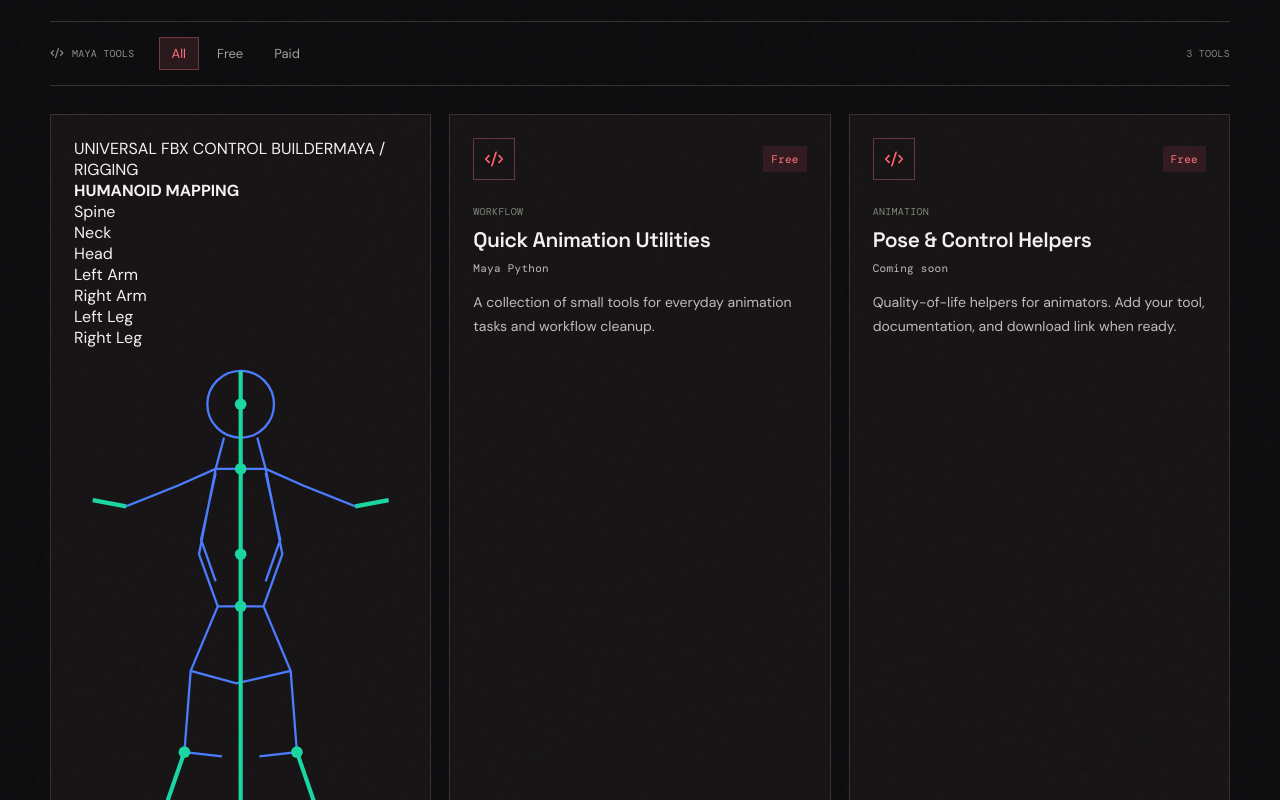
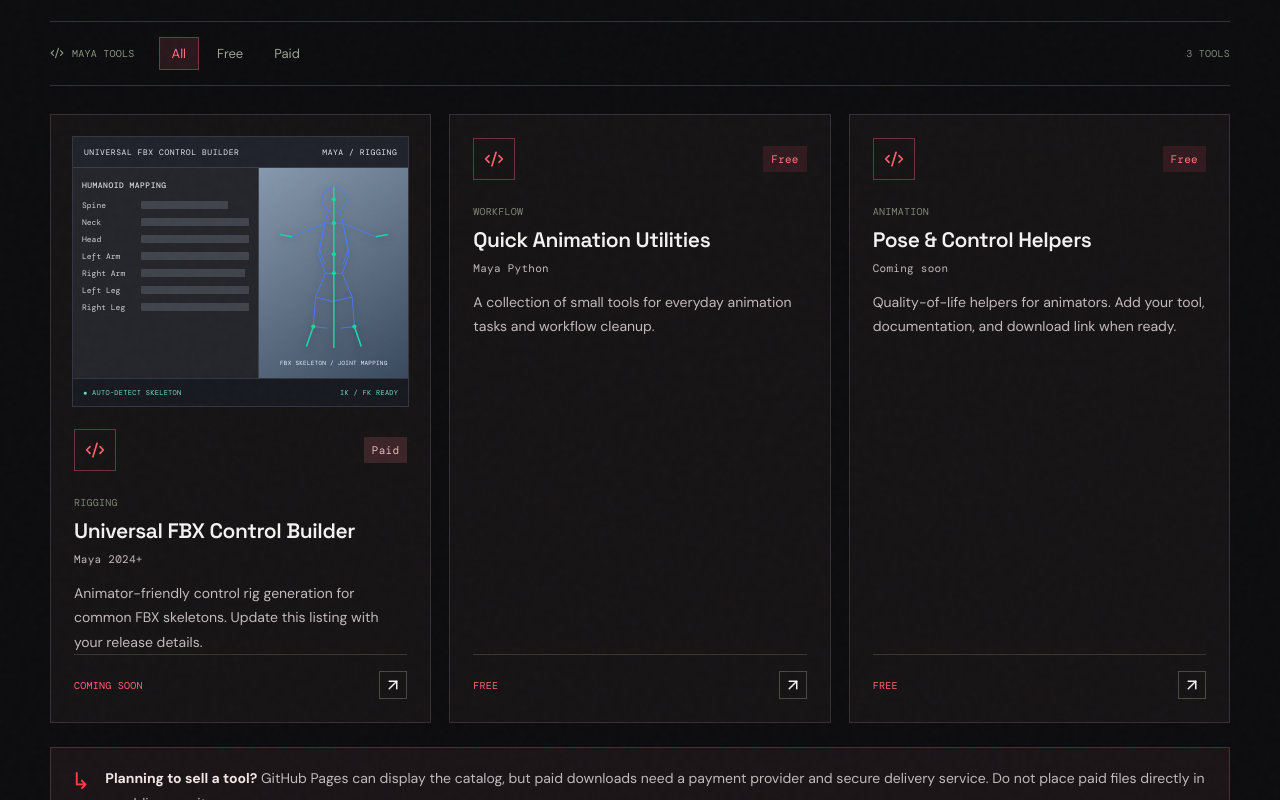
Before and after one commit to priyanshu841/priyanshu-portfolio, a React (Vite) app: page / in a window 1280 px wide. Shown: the part 3080-3880 px from the top of the page. Built offline with nearby package versions, Linux system fonts and the light colour scheme; a web font is replaced by a local one.

Commit message:
Style visible FBX control builder preview

```diff
--- a/src/styles.css
+++ b/src/styles.css
@@ -162,3 +162,18 @@ body{color:#f4f1f1}
 .resume-embed-heading a{display:inline-flex;align-items:center;gap:7px;color:#ff737a;text-decoration:none}
 .resume-embed{display:block;width:100%;height:1050px;border:1px solid #30282a;background:#151315}
 @media(max-width:650px){.resume-embed-wrap{padding:10px;margin-top:32px}.resume-embed-heading{font-size:9px}.resume-embed{height:1200px}}
+
+
+/* Visible visual preview for Universal FBX Control Builder */
+.fbx-tool-preview{margin:-2px -2px 22px;border:1px solid #353640;background:#11151d;overflow:hidden;color:#cbd5ef;font-family:'DM Mono',monospace}
+.fbx-preview-toolbar{display:flex;justify-content:space-between;gap:8px;padding:10px 11px;background:#20232b;border-bottom:1px solid #3b3d47;font-size:8px;letter-spacing:.07em;color:#e2e5ee}
+.fbx-preview-body{display:grid;grid-template-columns:1fr .8fr;min-height:210px}
+.fbx-preview-fields{padding:12px 9px;background:#24262b;border-right:1px solid #41434a}
+.fbx-preview-fields>b{display:block;font-size:8px;letter-spacing:.06em;color:#d7d9df;margin-bottom:10px}
+.fbx-field{display:flex;align-items:center;gap:7px;margin:7px 0;font-size:8px;color:#d1d2d7}
+.fbx-field span{width:52px;flex-shrink:0}.fbx-field i{display:block;height:8px;background:#41444c;border-radius:1px;max-width:100%}
+.fbx-preview-viewport{display:flex;flex-direction:column;align-items:center;justify-content:center;gap:5px;padding:8px;background:linear-gradient(145deg,#8799ad,#39495e)}
+.fbx-preview-viewport svg{height:175px;max-width:100%;filter:drop-shadow(0 2px 4px #17233366)}
+.fbx-preview-viewport>span{font-size:6px;letter-spacing:.04em;color:#e9eff9;text-align:center}
+.fbx-preview-footer{display:flex;justify-content:space-between;gap:6px;padding:9px 10px;background:#171a20;border-top:1px solid #343740;font-size:7px;letter-spacing:.04em;color:#73dfc0}
+@media(max-width:480px){.fbx-preview-body{grid-template-columns:1fr .75fr;min-height:190px}.fbx-preview-viewport svg{height:155px}.fbx-preview-toolbar{font-size:7px}.fbx-preview-fields{padding:10px 7px}}
```
